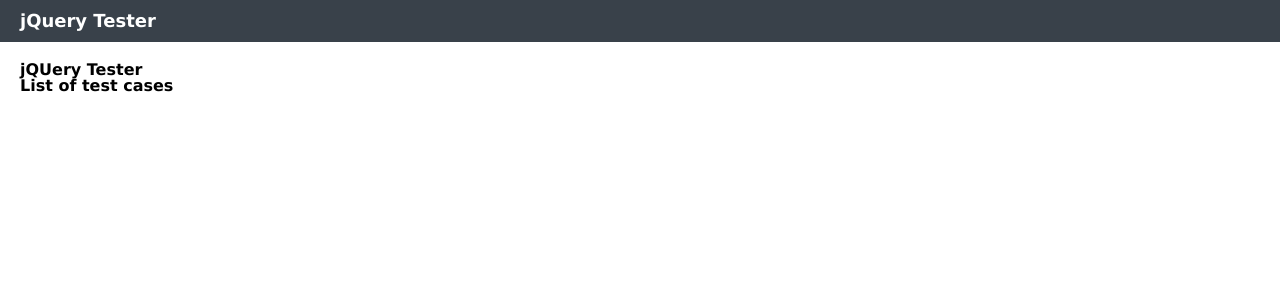
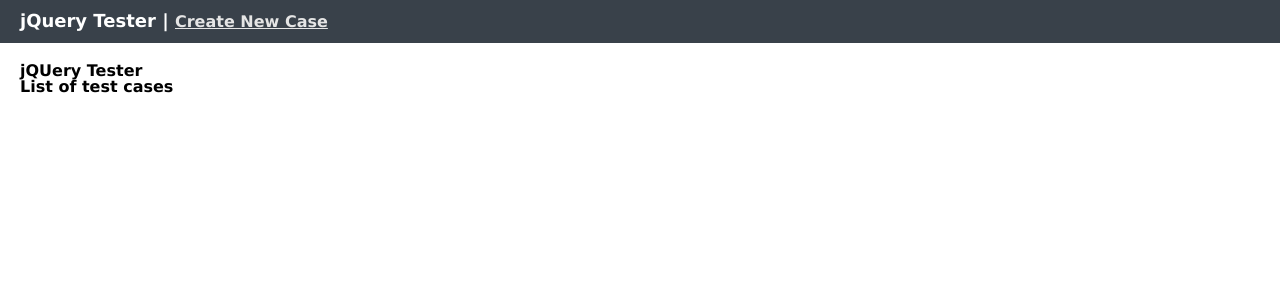
Before and after one commit to dz/jquerytester, a Python web app: template templates/index.html in a window 1280 px wide. Shown: the top 300 px of the page. Run offline with Jinja, Linux system fonts and the light colour scheme; the template is opened without the code that fills it, so the values that code supplies are empty.

Commit message:
allow creation of new cases

```diff
--- a/static/css/global.css
+++ b/static/css/global.css
@@ -49,6 +49,11 @@ body {
 
         #head h1 small {
             font-size: 12px;
+        }
+
+        #head a {
+            color: #e5e5e5;
+            font-size: 16px;
         }
 
 #main {
--- a/templates/base.html
+++ b/templates/base.html
@@ -21,7 +21,7 @@
 </head>
 <body>
     <div id="head">
-        <h1>{% block title %}jQuery Tester{% endblock %}</h1>
+        <h1>{% block title %}jQuery Tester{% endblock %} | <a id="new" href="/new">Create New Case</a></h1>
     </div>
 
     <div id="main" class="clearfix">
--- a/templates/case.html
+++ b/templates/case.html
@@ -2,7 +2,7 @@
 
 {% block pagetitle %} {{case.id}} - jQuery Tester{% endblock %}
 
-{% block title %}{{case.id}} <small>- jQuery Tester</small>{% endblock %}
+{% block title %}jQuery Tester{% endblock %}
 
 {% block main %}
 
--- a/urls.py
+++ b/urls.py
@@ -9,6 +9,7 @@ admin.site.register(models.Script)
 
 urlpatterns = patterns('',
      (r'^/?$', views.index),
+     (r'^new$', views.new),
      (r'^cases/(?P<id>[0-9]+)$', views.case),
      (r'^cases/(?P<id>[0-9]+)/run$', views.runcase),
      (r'^admin/', include(admin.site.urls)),
--- a/views.py
+++ b/views.py
@@ -7,6 +7,11 @@ from forms import UpdateCaseForm
 
 def index(request):
     return render(request, "index.html", {'cases': Case.objects.all()})
+
+def new(request):
+    case = Case(source="Hello World")
+    case.save()
+    return HttpResponseRedirect(case.get_absolute_url())
 
 def case(request, id):
     case = get_object_or_404(Case, pk=id)
```
